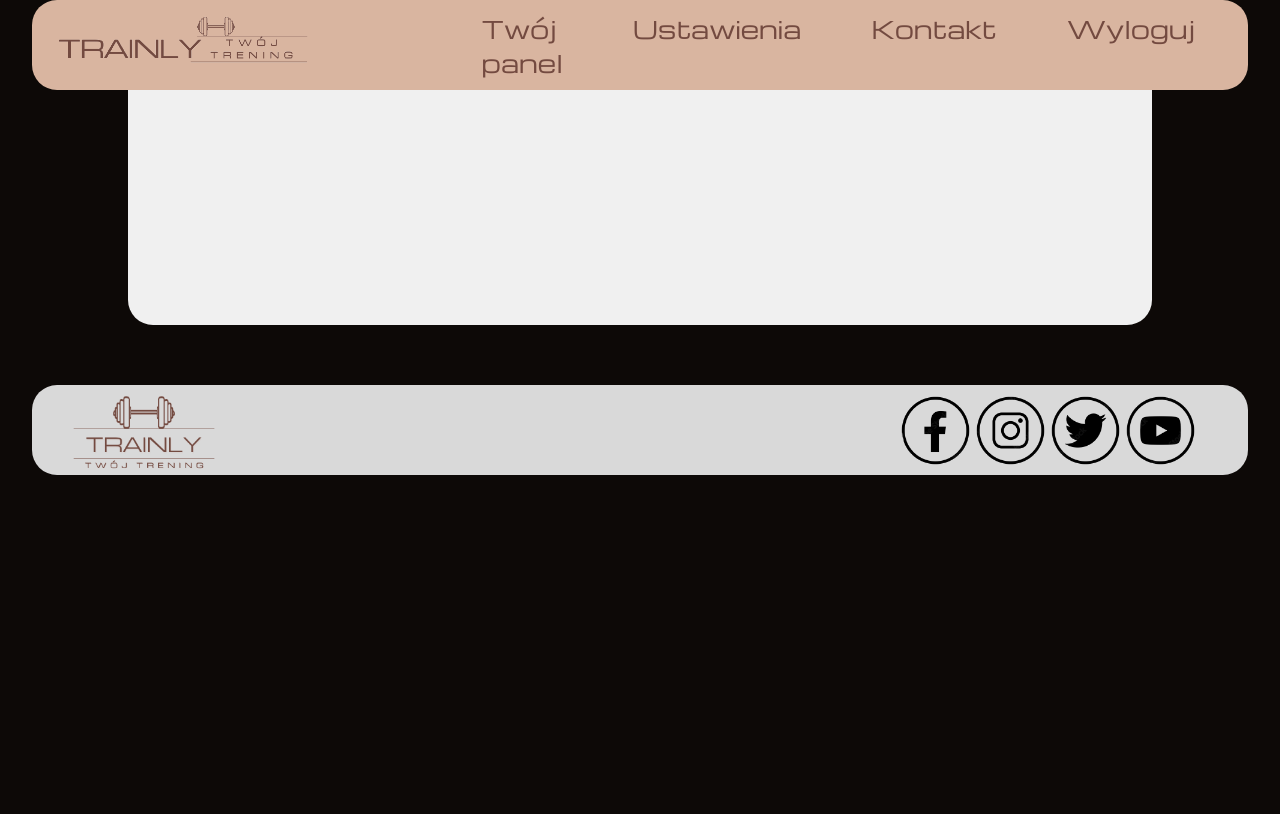
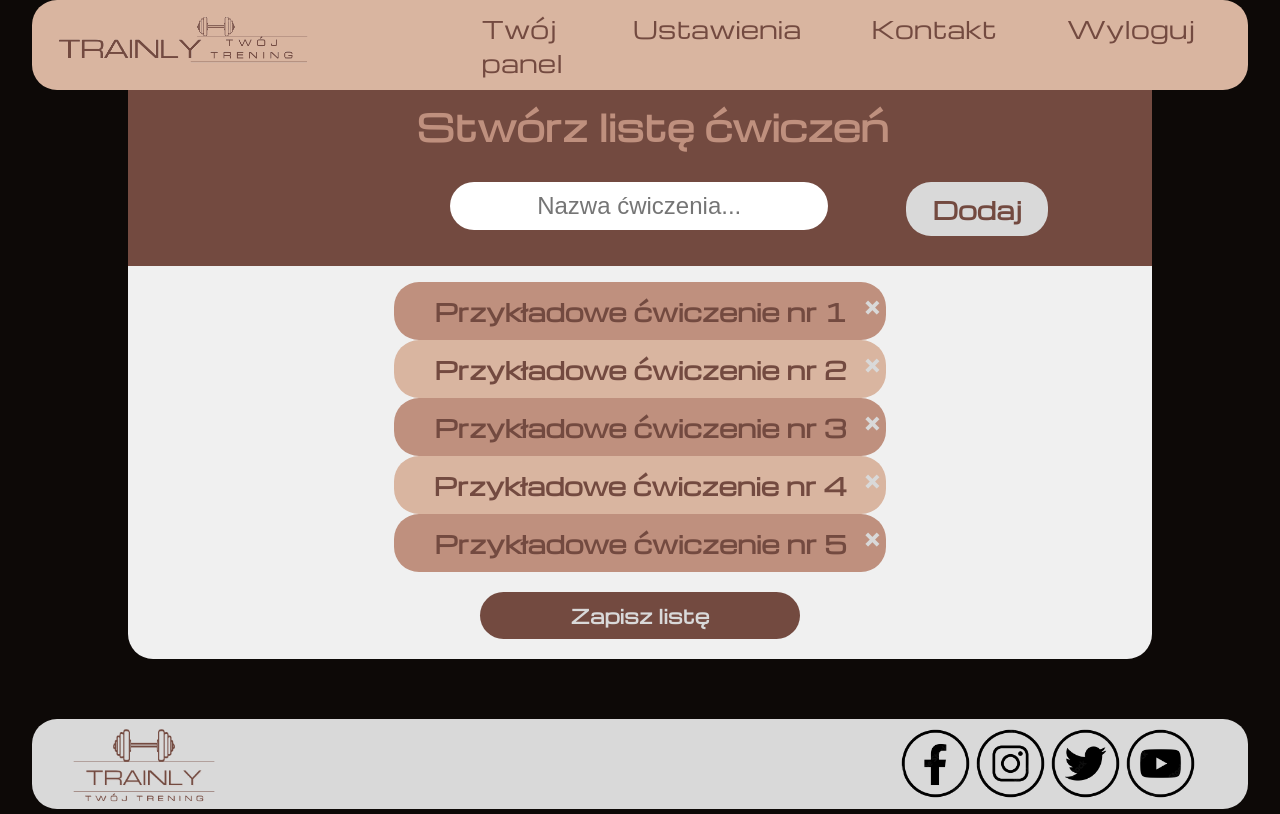
Before and after one commit to Radzio310/Trainly---your-training, a PHP site: page /create_list.html in a window 1280 px wide. Before the commit the page ends 475 px from the top, so only its background shows below. Run offline with PHP 8.4, Linux system fonts and the light colour scheme; some libraries are stand-ins or nearby versions.

Commit message:
Stwórz listę ćwiczeń + usuń zbędne grafiki

```diff
--- a/create_list.html
+++ b/create_list.html
@@ -52,28 +52,57 @@
         <div class="menu">
           <ul>
             <a href="userpage.html">
-              <li>Twój panel</li>
+              <li id="konto">Twój panel</li>
             </a>
             <a href="settings.html">
-              <li>Ustawienia</li>
+              <li id="konto">Ustawienia</li>
             </a>
             <a href="user_contact.html">
-              <li>Kontakt</li>
+              <li id="konto">Kontakt</li>
             </a>
             <a href="index.html">
-              <li>Wyloguj</li>
+              <li id="konto">Wyloguj</li>
             </a>
           </ul>
         </div>
       </nav>
     </header>
-    <main></main>
+    <main>
+      <div id="myDIV" class="create">
+        <h2>Stwórz listę ćwiczeń</h2>
+        <input type="text" id="myInput" placeholder="Nazwa ćwiczenia..." />
+        <span onclick="newElement()" class="addBtn">Dodaj</span>
+      </div>
+
+      <ul id="myUL">
+        <li>Przykładowe ćwiczenie nr 1</li>
+        <li>Przykładowe ćwiczenie nr 2</li>
+        <li>Przykładowe ćwiczenie nr 3</li>
+        <li>Przykładowe ćwiczenie nr 4</li>
+        <li>Przykładowe ćwiczenie nr 5</li>
+      </ul>
+
+      <div class="button" id="save-list" onclick="openModal()">
+        Zapisz listę
+      </div>
+    </main>
     <footer>
       <a href="user_homepage.html"
         ><img class="logo" src="Graphics/Trainly-logo_2.png"
       /></a>
       <img class="media" src="Graphics/Media.png" />
     </footer>
+
+    <!-- Modal -->
+    <div id="myModal" class="modal">
+      <div class="modal-content">
+        <span class="close" onclick="closeModal()">&times;</span>
+        <h3>Nadaj nazwę Twojej liście</h3>
+        <input type="text" id="listNameInput" placeholder="Nazwa listy..." />
+        <div class="button" onclick="saveList()">Zapisz</div>
+      </div>
+    </div>
+
     <script>
       document.addEventListener("DOMContentLoaded", function () {
         const hamburger = document.querySelector(".hamburger");
@@ -88,6 +117,75 @@
           menu.classList.toggle("active");
         });
       });
+
+      // Create a "close" button and append it to each list item
+      var myNodelist = document.getElementsByTagName("LI");
+      var i;
+      for (i = 0; i < myNodelist.length; i++) {
+        var span = document.createElement("SPAN");
+        var txt = document.createTextNode("\u00D7");
+        span.className = "delete";
+        span.appendChild(txt);
+        myNodelist[i].appendChild(span);
+      }
+
+      // Click on a close button to hide the current list item
+      var close = document.getElementsByClassName("delete");
+      for (var i = 0; i < close.length; i++) {
+        close[i].onclick = function () {
+          var div = this.parentElement;
+          div.style.display = "none";
+        };
+      }
+
+      // Create a new list item when clicking on the "Add" button
+      function newElement() {
+        var li = document.createElement("li");
+        var inputValue = document.getElementById("myInput").value;
+        var t = document.createTextNode(inputValue);
+        li.appendChild(t);
+        if (inputValue === "") {
+          alert("You must write something!");
+        } else {
+          document.getElementById("myUL").appendChild(li);
+        }
+        document.getElementById("myInput").value = "";
+
+        var span = document.createElement("SPAN");
+        var txt = document.createTextNode("\u00D7");
+        span.className = "delete";
+        span.appendChild(txt);
+        li.appendChild(span);
+
+        for (var i = 0; i < close.length; i++) {
+          close[i].onclick = function () {
+            var div = this.parentElement;
+            div.style.display = "none";
+          };
+        }
+      }
+
+      // Modal functions
+      function openModal() {
+        var modal = document.getElementById("myModal");
+        modal.style.display = "block";
+      }
+
+      function closeModal() {
+        var modal = document.getElementById("myModal");
+        modal.style.display = "none";
+      }
+
+      function saveList() {
+        var listName = document.getElementById("listNameInput").value;
+        if (listName.trim() === "") {
+          alert("Podaj poprawną nazwę listy ćwiczeń!");
+        } else {
+          // Do whatever you want with the list name, e.g., save it
+          // After saving, you can redirect the user to userpage.html
+          window.location.href = "userpage.html";
+        }
+      }
     </script>
   </body>
 </html>
--- a/style.css
+++ b/style.css
@@ -115,12 +115,12 @@ li:hover {
 }
 
 .hero {
-  padding-top: 75px;
+  padding-top: 15vh;
   background-image: url("Graphics/Trainly_hero.png");
   background-size: cover;
   background-position: center;
   width: 100%;
-  height: 90vh;
+  height: 100vh;
 }
 
 .hero h1 {
@@ -286,7 +286,7 @@ p {
   padding: 10px 20px;
   border-radius: 25px;
   margin-top: 20px;
-  width: 250px;
+  width: 25vw;
   text-align: center;
   align-content: center;
   margin: 0 auto;
@@ -296,6 +296,9 @@ p {
 .button:hover {
   background-color: #734a40;
   color: #bf907e;
+  cursor: pointer;
+  box-shadow: 0 8px 12px 0 rgba(0, 0, 0, 0.5);
+  transition: 0.5s;
 }
 
 footer {
@@ -691,6 +694,7 @@ footer img {
 
 .notification:hover {
   background-color: #e9e9e9;
+  box-shadow: 0 8px 12px 0 rgba(0, 0, 0, 0.5);
 }
 
 #overlay_notification {
@@ -1147,3 +1151,152 @@ hr {
     width: 100%;
   }
 }
+
+/* create_list.html */
+
+/* Include the padding and border in an element's total width and height */
+
+.myDIV,
+.myUL {
+  box-sizing: border-box;
+  min-height: 50vh;
+}
+
+/* Remove margins and padding from the list */
+
+#myUL ul {
+  margin: 0;
+  padding: 0;
+}
+
+/* Style the list items */
+
+#myUL li {
+  list-style-type: none;
+  width: 50%;
+  left: 23%;
+  position: relative;
+  padding: 12px;
+  background: #d9b5a0;
+  font-size: 3vh;
+  transition: 0.2s;
+  /* make the list items unselectable */
+  -webkit-user-select: none;
+  -moz-user-select: none;
+  -ms-user-select: none;
+  user-select: none;
+  text-align: center;
+  color: #734a40;
+  font-weight: bolder;
+  border-radius: 25px;
+}
+
+/* Set all odd list items to a different color (zebra-stripes) */
+
+#myUL li:nth-child(odd) {
+  background: #bf907e;
+}
+
+/* Darker background-color on hover */
+
+#myUL li:hover {
+  box-shadow: 0 20px 24px 0 rgba(0, 0, 0, 0.5);
+  color: rgba(65, 31, 3, 0.3);
+}
+
+/* Style the close button */
+
+.delete {
+  position: absolute;
+  right: 0;
+  top: 0;
+  padding: 5px;
+  font-size: 28px;
+  font-weight: bold;
+  color: #d9d9d9;
+}
+
+.delete:hover {
+  color: red;
+  border-radius: 50%;
+  cursor: pointer;
+}
+
+#konto .delete {
+  display: none;
+}
+
+/* Style the header */
+
+.create {
+  background-color: #734a40;
+  padding: 30px 40px;
+  color: white;
+  text-align: center;
+}
+
+/* Clear floats after the header */
+
+.create:after {
+  content: "";
+  display: table;
+  clear: both;
+}
+
+/* Style the input */
+
+#myInput {
+  margin: 0;
+  margin-left: 25%;
+  border: none;
+  border-radius: 25px;
+  width: 40%;
+  padding: 10px;
+  float: center;
+  font-size: 3vh;
+  text-align: center;
+}
+
+/* Style the "Add" button */
+
+.addBtn {
+  padding: 10px;
+  margin-left: 2.5vw;
+  margin-right: 5vw;
+  width: 15%;
+  background: #d9d9d9;
+  color: #734a40;
+  float: right;
+  text-align: center;
+  font-size: 3vh;
+  cursor: pointer;
+  transition: 0.3s;
+  border-radius: 25px;
+  font-weight: bolder;
+}
+
+.addBtn:hover {
+  background-color: #d9b5a0;
+  box-shadow: 0 8px 12px 0 rgba(0, 0, 0, 0.5);
+}
+
+#save-list {
+  margin-top: 2.5vh;
+  margin-bottom: 2.5vh;
+  background-color: #734a40;
+  color: #d9d9d9;
+}
+
+#save-list:hover {
+  color: #d9b5a0;
+}
+
+#listNameInput {
+  width: 50%;
+  padding: 10px;
+  margin-bottom: 20px;
+  border: 1px solid #bf907e;
+  border-radius: 5px;
+  font-size: 1vw;
+  resize: none;
+}
```
Also changed, not shown: Graphics/Hero - podstrony.jpeg (deleted), Graphics/Historia.jpeg (deleted), Graphics/Kalendarz.jpeg (deleted), Graphics/Lista.jpeg (deleted), Graphics/Lista_cw.jpeg (deleted), Graphics/Media.jpeg (deleted), Graphics/Powiadomienia.jpg (deleted), Graphics/Statystyki.jpeg (deleted), Graphics/Trening.jpeg (deleted), Graphics/Wyniki.jpg (deleted), Graphics/hero.jpeg (deleted).
